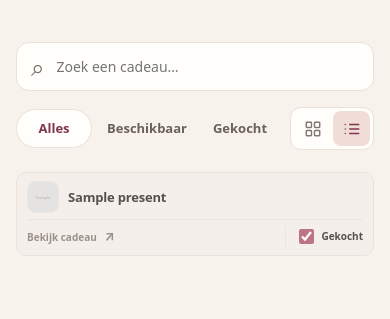
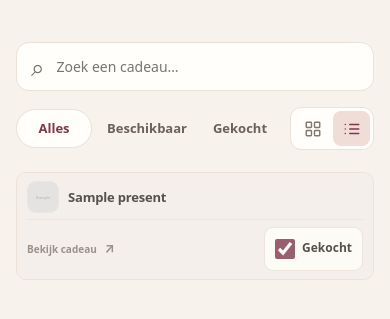
Before and after one commit to averyw2003/project16, a Flask app: template templates/index.html in a window 390 px wide. Shown: the part 70-389 px from the top of the page. Run offline with Flask 3, Linux system fonts and the light colour scheme; the visitor is signed in with stand-in values (Sample User, id 1); the template is opened without the code that fills it: most values are stand-ins (such as "Sample title", 1, 10 or a date in 2020); grey boxes marked "Sample" are stand-in pictures; parts of the project's set-up code (start-up, migrations or seed data) failed here and were passed over.

Commit message:
checkbox

```diff
--- a/static/css/style.css
+++ b/static/css/style.css
@@ -181,3 +181,41 @@
   .gift-grid[data-view="list"] .card-bottom{justify-content:space-between;padding-top:6px;border-top:1px solid var(--line)}
   .gift-grid[data-view="list"] .gift-link{font-size:10px;white-space:normal}
 }
+
+/* Mobiel: maak de volledige "Gekocht"-regel goed klikbaar. */
+@media (max-width: 610px) {
+  .gift-grid[data-view="list"] .check-label {
+    display: inline-flex;
+    align-items: center;
+    justify-content: center;
+    gap: 7px;
+    min-width: 92px;
+    min-height: 44px;
+    padding: 8px 10px;
+    border: 1px solid var(--line);
+    border-radius: 9px;
+    background: var(--paper);
+    cursor: pointer;
+    -webkit-tap-highlight-color: transparent;
+    touch-action: manipulation;
+  }
+
+  .gift-grid[data-view="list"] .check-label input {
+    width: 20px;
+    height: 20px;
+    margin: 0;
+    flex: 0 0 20px;
+    accent-color: var(--rose-dark);
+    cursor: pointer;
+  }
+
+  .gift-grid[data-view="list"] .check-label span {
+    font-size: 12px;
+    font-weight: 700;
+  }
+
+  .gift-grid[data-view="list"] .card-bottom {
+    min-height: 52px;
+    align-items: center;
+  }
+}
```
